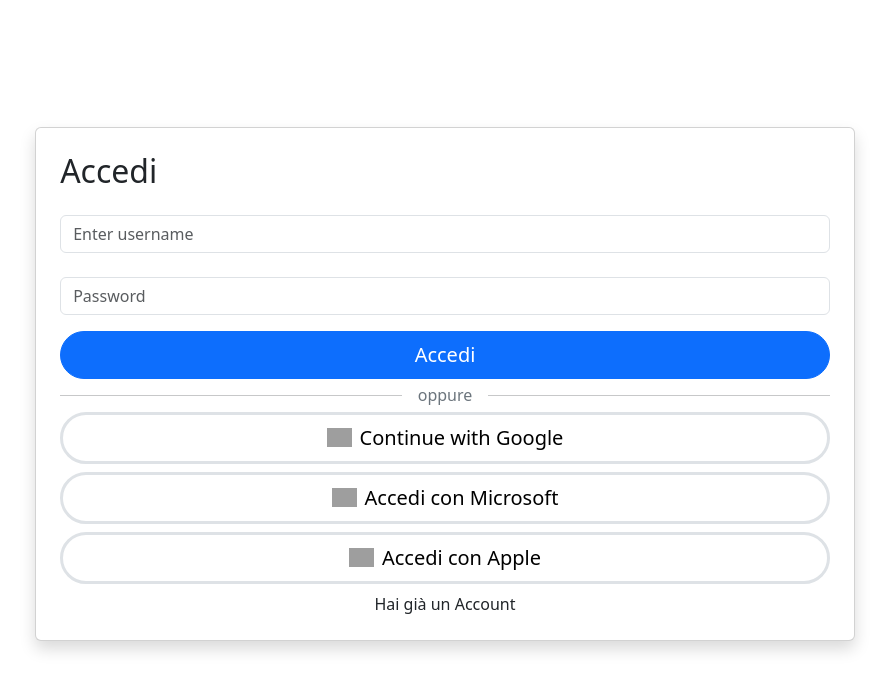
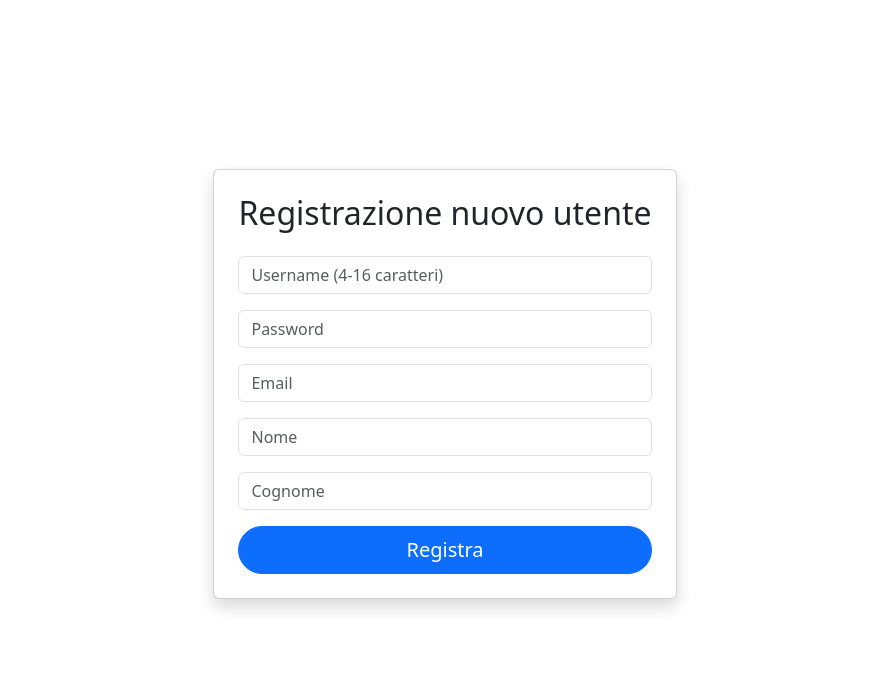
Before and after one commit to CarmineGar93/Build-Week-Team-6-Front-End, a React (Create React App) app in the folder front-back/: page /register in a window 1280 px wide. Before the commit this address led to /login. Shown: the top 690 px of the page, without its empty margins (195-1084 px from the left). Built offline with nearby package versions, Linux system fonts and the light colour scheme; grey boxes are pictures that could not be loaded.

Commit message:
resgistrazione di un utente

```diff
--- a/front-back/src/App.js
+++ b/front-back/src/App.js
@@ -5,6 +5,7 @@
 import Home from './components/Home'
 import FormRegister from './components/FormRegister'
 import ClientiComponent from './components/ClientiComponent';
+import FormR from './components/FormR';
 
 function App() {
   return (
@@ -13,6 +14,7 @@
         <Route path='/*' element={<Home />} />
         <Route path='/login' element={<FormRegister />} />
         <Route path='/clienti' element={<ClientiComponent />} />
+        <Route path='/register' element ={<FormR />} />
       </Routes>
     </BrowserRouter>
   );
--- /dev/null
+++ b/front-back/src/components/FormR.jsx
@@ -0,0 +1,120 @@
+import { Button, Container, Card, Form } from "react-bootstrap";
+import { useState } from "react";
+import { useDispatch } from "react-redux";
+import { useNavigate, Link } from 'react-router-dom'
+import { SetTokenAction } from '../actions';
+
+const FormR = () => {
+    const [username, setUsername] = useState("");
+    const [password, setPassword] = useState("");
+    const [email, setEmail] = useState("");
+    const [nome, setNome] = useState("");
+    const [cognome, setCognome] = useState("");
+    const navigate = useNavigate();
+    const dispatch = useDispatch();
+
+    const handleSubmit = async (e) => {
+        e.preventDefault();
+        const userData = { username, password, email, nome, cognome };
+        try {
+            const response = await fetch("http://localhost:3001/utenti/register", {
+                method: "POST",
+                headers: {
+                    "Content-Type": "application/json",
+                },
+                body: JSON.stringify(userData),
+            });
+            if (response.ok) {
+                alert("Registrazione avvenuta con successo!");
+                const token = await response.json();
+                dispatch(SetTokenAction(token.token))
+                navigate("/login");
+            } else {
+                const error = await response.json();
+                alert(error.message);
+            }
+        } catch (error) {
+            console.log("Errore:", error);
+            alert("Si è verificato un errore. Riprova più tardi.");
+        }
+    };
+
+    return (
+        <Container className="d-flex flex-column align-items-center justify-content-center pb-3 vh-100">
+            <Card className="p-4 shadow cardSign mb-3">
+                <Card.Title className="mb-4 fs-2">Registrazione nuovo utente</Card.Title>
+                <Form onSubmit={handleSubmit}>
+                    <Form.Group className="mb-3" controlId="formBasicUsername">
+                        <Form.Control
+                            type="text"
+                            placeholder="Username (4-16 caratteri)"
+                            required
+                            minLength={4}
+                            maxLength={16}
+                            value={username}
+                            onChange={(e) => setUsername(e.target.value)}
+                        />
+                    </Form.Group>
+
+                    <Form.Group className="mb-3" controlId="formBasicPassword">
+                        <Form.Control
+                            type="password"
+                            placeholder="Password"
+                            required
+                            pattern="^.*(?=.{8,})(?=..*[0-9])(?=.*[a-z])(?=.*[A-Z])(?=.*[@#!$%^&+=]).*$"
+                            title="La password deve contenere almeno 8 caratteri, un numero, una lettera minuscola, una maiuscola e un carattere speciale"
+                            value={password}
+                            onChange={(e) => setPassword(e.target.value)}
+                        />
+                    </Form.Group>
+
+                    <Form.Group className="mb-3" controlId="formBasicEmail">
+                        <Form.Control
+                            type="email"
+                            placeholder="Email"
+                            required
+                            value={email}
+                            onChange={(e) => setEmail(e.target.value)}
+                        />
+                    </Form.Group>
+
+                    <Form.Group className="mb-3" controlId="formBasicNome">
+                        <Form.Control
+                            type="text"
+                            placeholder="Nome"
+                            required
+                            minLength={2}
+                            maxLength={40}
+                            value={nome}
+                            onChange={(e) => setNome(e.target.value)}
+                        />
+                    </Form.Group>
+
+                    <Form.Group className="mb-3" controlId="formBasicCognome">
+                        <Form.Control
+                            type="text"
+                            placeholder="Cognome"
+                            required
+                            minLength={2}
+                            maxLength={40}
+                            value={cognome}
+                            onChange={(e) => setCognome(e.target.value)}
+                        />
+                    </Form.Group>
+
+                    <div className="text-center">
+                        <Button
+                            variant="primary"
+                            type="submit"
+                            className="btn-lg w-100 rounded-pill"
+                        >
+                            Registra
+                        </Button>
+                       </div>
+                </Form>
+            </Card>
+        </Container>
+    );
+};
+
+export default FormR;
--- a/front-back/src/components/FormRegister.jsx
+++ b/front-back/src/components/FormRegister.jsx
@@ -1,8 +1,9 @@
 import { Button, Container, Card, Form } from "react-bootstrap";
 import { useState } from "react";
 import { useDispatch } from "react-redux";
-import { useNavigate } from 'react-router-dom'
+import { Link, useNavigate } from 'react-router-dom'
 import { SetTokenAction } from '../actions';
+
 
 const FormRegister = () => {
   const [username, setUsername] = useState("");
@@ -117,9 +118,6 @@
             Accedi con Apple
           </Button>
         </Form>
-        <Card.Text className='text-center'>
-          Hai già un Account
-        </Card.Text>
       </Card>
     </Container>
   );
--- a/front-back/src/components/OurNavbar.jsx
+++ b/front-back/src/components/OurNavbar.jsx
@@ -10,6 +10,8 @@
                     <Nav className="me-auto">
                         <Link to={"/clienti"} className='nav-link text-white'>Clienti</Link>
                         <Link to={"/fatture"} className='nav-link text-white'>Fatture</Link>
+                        <Link to={"/register"} className='nav-link text-white'>Registra Utente</Link>
+
                     </Nav>
                 </Navbar.Collapse>
             </Container>
```
